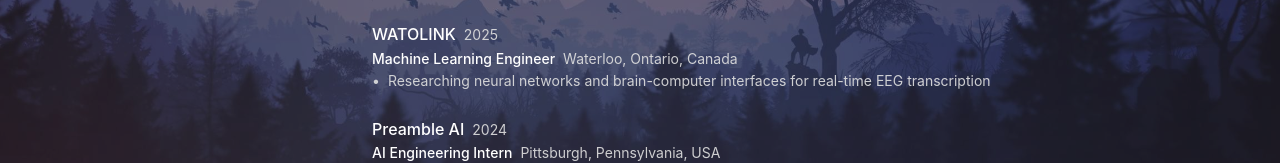
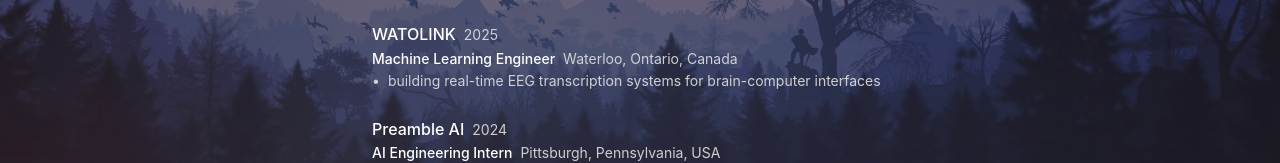
Before and after one commit to adiprasadd/personalpage, a Next.js app: page / in a window 1280 px wide. Shown: the part 473-636 px from the top of the page. Built offline with nearby package versions, Linux system fonts and the light colour scheme; a web font is replaced by a local one.

Commit message:
small update

```diff
--- a/src/app/page.tsx
+++ b/src/app/page.tsx
@@ -55,7 +55,7 @@
       date: '2025',
       role: 'Machine Learning Engineer',
       location: 'Waterloo, Ontario, Canada',
-      bullet: 'Researching neural networks and brain-computer interfaces for real-time EEG transcription'
+      bullet: 'building real-time EEG transcription systems for brain-computer interfaces'
     },
     {
       key: 'preamble',
```
